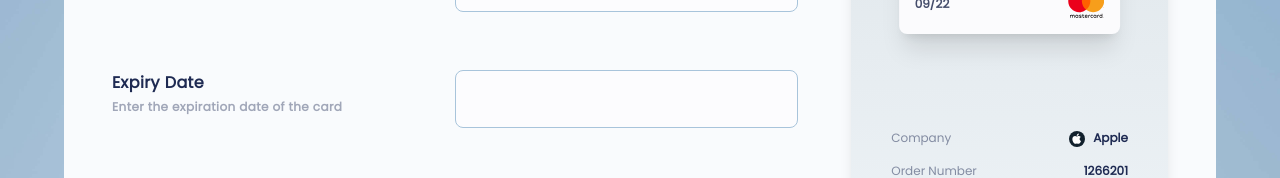
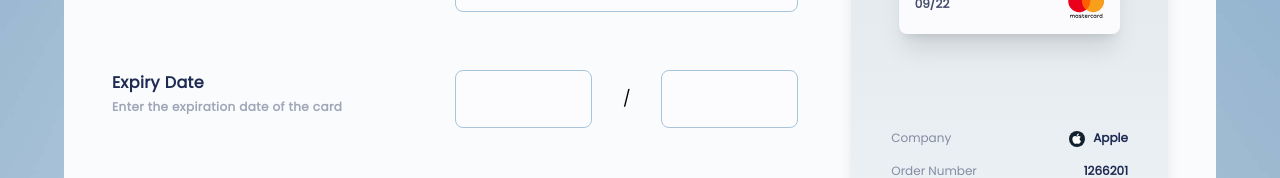
Before and after one commit to Samsegun/ace-pay, a React (Vite) app: page / in a window 1280 px wide. Shown: the part 378-556 px from the top of the page. Built offline with nearby package versions, Linux system fonts and the light colour scheme.

Commit message:
functional app

```diff
--- a/src/Form.tsx
+++ b/src/Form.tsx
@@ -3,13 +3,20 @@ import pencil from "./assets/edit-pencil.svg";
 // import mcSymbol from "./assets/mc_symbol.svg";
 import verified from "./assets/verified-badge.svg";
 import dots from "./assets/dots.svg";
-import { cardNumberHandler, keyHandler } from "./formUtils";
+import {
+    cardNumberHandler,
+    cvvHandler,
+    expiryHandler,
+    keyHandler,
+    passwordHandler,
+} from "./formUtils";
 
 const Form = () => {
     const [formData, setFormData] = useState({
         cardNumber: "",
         cvvNumber: "",
-        expiry: "",
+        expiryMonth: "",
+        expiryYear: "",
         password: "",
     });
 
@@ -142,7 +149,10 @@ const Form = () => {
                     <input
                         name='cvvNumber'
                         id='cvv'
-                        type='tel'
+                        type='text'
+                        value={formData.cvvNumber}
+                        maxLength={4}
+                        onChange={event => cvvHandler(event, setFormData)}
                         className='input'
                     />
                     <img
@@ -163,18 +173,25 @@ const Form = () => {
                     </span>
                 </label>
 
-                <span className='relative lg:basis-1/2'>
+                <span className='relative flex items-center justify-between lg:basis-1/2'>
                     <input
-                        name='expiry'
+                        name='expiryMonth'
                         id='expiry'
-                        type='tel'
-                        className='input'
+                        type='text'
+                        value={formData.expiryMonth}
+                        maxLength={2}
+                        onChange={event => expiryHandler(event, setFormData)}
+                        className='input basis-2/5'
                     />
-                    {/* <img
-                                            src={dots}
-                                            alt=''
-                                            className='opacity-50 input-badge'
-                                        /> */}
+                    <span>/</span>
+                    <input
+                        name='expiryYear'
+                        type='text'
+                        value={formData.expiryYear}
+                        maxLength={2}
+                        onChange={event => expiryHandler(event, setFormData)}
+                        className='input basis-2/5'
+                    />
                 </span>
             </div>
 
@@ -193,6 +210,8 @@ const Form = () => {
                         name='password'
                         id='password'
                         type='password'
+                        value={formData.password}
+                        onChange={event => passwordHandler(event, setFormData)}
                         className='input'
                     />
                     <img src={dots} alt='' className='opacity-50 input-badge' />
--- a/src/formUtils.ts
+++ b/src/formUtils.ts
@@ -3,7 +3,8 @@ import { ChangeEvent, KeyboardEvent, Dispatch } from "react";
 interface CardDetails {
     cardNumber: string;
     cvvNumber: string;
-    expiry: string;
+    expiryMonth: string;
+    expiryYear: string;
     password: string;
 }
 
@@ -15,6 +16,10 @@ export const cardNumberHandler = (
     // regex for testing strings that contain numbers and letters only
     const regex = /^[a-zA-Z0-9]+$/;
 
+    /* if number length is greater than 4 and less than 37(i.e. the total number
+        of characters including numbers and "   -   " separator), append
+        separator after every valid 4 characters
+    */
     if (cardNumber.length >= 4 && cardNumber.length < 37) {
         const last4Chars = cardNumber.substring(cardNumber.length - 4);
 
@@ -34,6 +39,7 @@ export const cardNumberHandler = (
     }));
 };
 
+// this handler handles the backspace key on the cardNumber input element
 export const keyHandler = (
     event: KeyboardEvent<HTMLInputElement>,
     formData: CardDetails,
@@ -58,3 +64,57 @@ export const keyHandler = (
         event.preventDefault();
     }
 };
+
+export const cvvHandler = (
+    event: ChangeEvent<HTMLInputElement>,
+    setFormData: Dispatch<React.SetStateAction<CardDetails>>
+) => {
+    const cvvNumber = event.target.value;
+    const lastChar = cvvNumber[cvvNumber.length - 1];
+
+    if (lastChar === undefined) {
+        setFormData(prevState => ({
+            ...prevState,
+            cvvNumber: "",
+        }));
+    }
+
+    if (parseInt(lastChar) === 0 || parseInt(lastChar)) {
+        setFormData(prevState => ({
+            ...prevState,
+            cvvNumber: cvvNumber,
+        }));
+    }
+};
+
+export const expiryHandler = (
+    event: ChangeEvent<HTMLInputElement>,
+    setFormData: Dispatch<React.SetStateAction<CardDetails>>
+) => {
+    const expiryNumber = event.target.value;
+    const lastChar = expiryNumber[expiryNumber.length - 1];
+
+    if (lastChar === undefined) {
+        setFormData(prevState => ({
+            ...prevState,
+            [event.target.name]: "",
+        }));
+    }
+
+    if (parseInt(lastChar) === 0 || parseInt(lastChar)) {
+        setFormData(prevState => ({
+            ...prevState,
+            [event.target.name]: expiryNumber,
+        }));
+    }
+};
+
+export const passwordHandler = (
+    event: ChangeEvent<HTMLInputElement>,
+    setFormData: Dispatch<React.SetStateAction<CardDetails>>
+) => {
+    setFormData(prevState => ({
+        ...prevState,
+        [event.target.name]: event.target.value,
+    }));
+};
```
